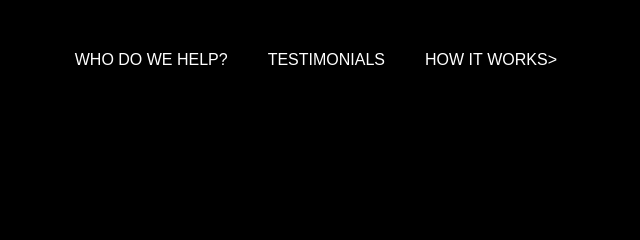
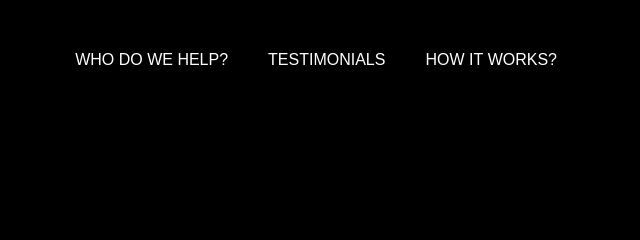
Before and after one commit to phillipesrs/talkntalk, a plain HTML site: page index.html in a window 1280 px wide. Shown: the top 240 px of the page, 613-1253 px from the left. Drawn offline with nearby package versions, Linux system fonts and the light colour scheme; a script that the page names is missing.

Commit message:
Versão 2
Alteração do texto do Header

```diff
--- a/index.html
+++ b/index.html
@@ -1,6 +1,6 @@
 <!DOCTYPE html>
 <!--  This site was created in Webflow. http://www.webflow.com  -->
-<!--  Last Published: Wed Aug 05 2020 11:31:42 GMT+0000 (Coordinated Universal Time)  -->
+<!--  Last Published: Wed Aug 05 2020 11:34:29 GMT+0000 (Coordinated Universal Time)  -->
 <html data-wf-page="5ee9523e9bdfdc30484aef27" data-wf-site="5eb36d20390f55543937f076">
 <head>
   <meta charset="utf-8">
@@ -34,7 +34,7 @@
       <div class="right-column middle"><a href="http://talkntalk.com.br" class="w-inline-block"><img src="images/Grupo-51.svg" width="80" alt=""></a>
         <div class="text-block-2">by Ih. Aprendi!</div>
       </div>
-      <div class="right-column navigation middle"><a href="#whowehelp" class="navigation-links">Who DO we Help?</a><a href="#testimonials" class="navigation-links">Testimonials</a><a href="#TNTs" class="navigation-links last">HOW IT WORKS&gt;</a></div>
+      <div class="right-column navigation middle"><a href="#whowehelp" class="navigation-links">Who DO we Help?</a><a href="#testimonials" class="navigation-links">Testimonials</a><a href="#TNTs" class="navigation-links last">HOW IT WORKS?</a></div>
     </div>
   </div>
   <div data-w-id="3bf33711-302f-7b11-d0b5-bdd8759298b8" class="hero black"><img src="images/scroll_down.svg" data-w-id="5dcd80d0-9f0f-76d8-925a-eb420e37ccf2" style="-webkit-transform:translate3d(0, 0PX, 0) scale3d(1, 1, 1) rotateX(0) rotateY(0) rotateZ(0) skew(0, 0);-moz-transform:translate3d(0, 0PX, 0) scale3d(1, 1, 1) rotateX(0) rotateY(0) rotateZ(0) skew(0, 0);-ms-transform:translate3d(0, 0PX, 0) scale3d(1, 1, 1) rotateX(0) rotateY(0) rotateZ(0) skew(0, 0);transform:translate3d(0, 0PX, 0) scale3d(1, 1, 1) rotateX(0) rotateY(0) rotateZ(0) skew(0, 0)" alt="" class="scroll-down">
```
Also changed, not shown: tnt-espanhol.html (+1 -1 lines), tnt-frances.html (+1 -1 lines), tnt-ingles.html (+1 -1 lines), tnt-italiano.html (+1 -1 lines), tnt-marketing.html (+1 -1 lines), tnt-programacao.html (+1 -1 lines), tnt-q-a-session.html (+1 -1 lines), tnt-talk.html (+1 -1 lines), 1 other file.
